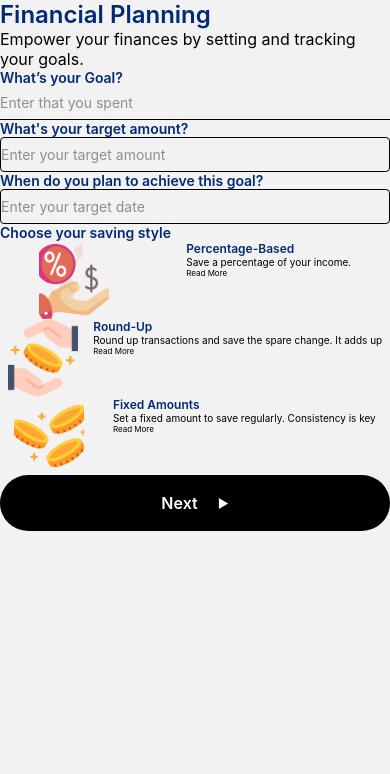
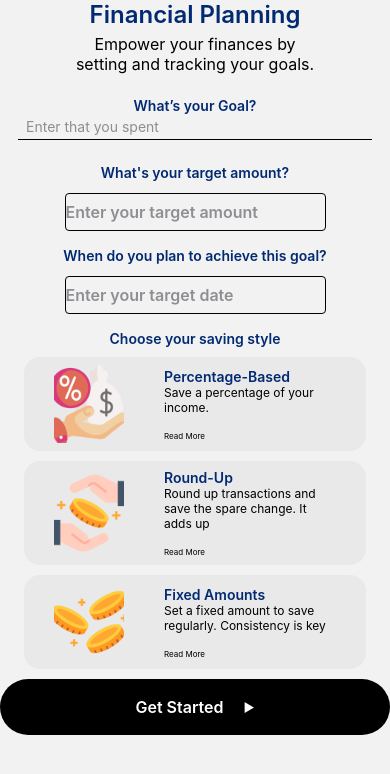
Before and after one commit to jscortes23/AppSaveMoney, a React Native app: screen /Planning in a window 390 px wide. Shown: the top 774 px of the page. Built offline with nearby package versions, Linux system fonts and the light colour scheme.

Commit message:
Refactoring StyledText and todo Planning Screen

```diff
--- a/src/components/StyledText.tsx
+++ b/src/components/StyledText.tsx
@@ -3,34 +3,36 @@ import React from 'react'
 import { Text } from 'react-native'
 import { colors, fontSize, fontWeight, text, textFallback } from 'themes/appTheme'
 
-export default function StyledText({ children, smX3, smX2, smX, sm, md, lg, lgX, lgX2, lgX3, lgX4, regular, semiBold, darkBlue, lightBlue, white, black, grey, style, textCentered, restOfProps }: TextStylesProps) {
+const StyledText: React.FC<TextStylesProps> = (props) => {
 
-  const textStyles: any = [
+  const textStyles: {} = [
     { ...textFallback.text },
-    smX3 && fontSize.smX3,
-    smX2 && fontSize.smX2,
-    smX && fontSize.smX,
-    sm && fontSize.sm,
-    md && fontSize.md,
-    lg && fontSize.lg,
-    lgX && fontSize.lgX,
-    lgX2 && fontSize.lgX2,
-    lgX3 && fontSize.lgX3,
-    lgX4 && fontSize.lgX4,
-    regular && fontWeight.regular,
-    semiBold && fontWeight.semiBold,
-    darkBlue && colors.darkBlue,
-    lightBlue && colors.lightBlue,
-    white && colors.white,
-    black && colors.black,
-    grey && colors.grey,
-    textCentered && text.center,
-    { ...style }
+    props.smX3 && fontSize.smX3,
+    props.smX2 && fontSize.smX2,
+    props.smX && fontSize.smX,
+    props.sm && fontSize.sm,
+    props.md && fontSize.md,
+    props.lg && fontSize.lg,
+    props.lgX && fontSize.lgX,
+    props.lgX2 && fontSize.lgX2,
+    props.lgX3 && fontSize.lgX3,
+    props.lgX4 && fontSize.lgX4,
+    props.regular && fontWeight.regular,
+    props.semiBold && fontWeight.semiBold,
+    props.darkBlue && colors.darkBlue,
+    props.lightBlue && colors.lightBlue,
+    props.white && colors.white,
+    props.black && colors.black,
+    props.grey && colors.grey,
+    props.textCentered && text.center,
+    { ...props.style }
   ]
 
   return (
-    <Text style={textStyles} {...restOfProps}>
-      {children}
+    <Text style={textStyles} {...props.restOfProps}>
+      {props.children}
     </Text>
   )
 }
+
+export default StyledText
--- a/src/screens/PlanningScreen.tsx
+++ b/src/screens/PlanningScreen.tsx
@@ -1,6 +1,6 @@
 import StyledText from "components/StyledText"
 import { Alert, Image, Pressable, ScrollView, StyleSheet, TextInput, View } from "react-native"
-import { button, rootColor, size } from "themes/appTheme"
+import { button, fontSize, rootColor, size } from "themes/appTheme"
 
 const PlanningScreen = () => {
   const handleSubmit = () => {
@@ -8,58 +8,104 @@ const PlanningScreen = () => {
   }
 
   const styles = StyleSheet.create({
+    header: {
+      alignItems: 'center',
+      alignSelf: 'center',
+      rowGap: 5,
+      maxWidth: 250,
+      marginBottom: 23
+    },
     inputBorderBottom: {
       borderBottomColor: rootColor.black,
       borderBottomWidth: 1,
-      paddingVertical: 8,
-      color: rootColor.black
+      paddingHorizontal: 8,
+      paddingVertical: 4,
+      marginHorizontal: 18,
+      color: rootColor.black,
+      marginBottom: 24
     },
     inputAllBorders: {
-      borderWidth: 1,
+      width: 261,
+      borderWidth: .5,
       borderColor: rootColor.black,
+      fontSize: fontSize.lg.fontSize,
+      fontWeight: '600',
       borderRadius: 4,
       paddingVertical: 8,
       color: rootColor.black
     },
     choiceContainer: {
       flexDirection: 'row',
-      alignItems: 'flex-start',
-      justifyContent: 'space-around'
+      alignItems: 'center',
+      paddingVertical: 8,
+      paddingHorizontal: 30,
+      columnGap: 40,
+      backgroundColor: '#e9e9e9',
+      marginHorizontal: 24,
+      borderRadius: 16,
+    },
+    contentSaving: {
+      rowGap: 10
+    },
+    choiceContent: {
+      // flex: 5,
+      flex: 1,
+      rowGap: 16
+    },
+    containerInput: {
+      alignItems: 'center',
+      justifyContent: 'center',
+      rowGap: 12,
+      marginBottom: 16,
+    },
+    containerSaving: {
+      rowGap: 10,
     }
   })
 
   return (
     <ScrollView>
+      <View style={styles.header}>
         <StyledText semiBold lgX2 darkBlue>Financial Planning</StyledText>
-      <StyledText lg>Empower your finances by setting and tracking your goals.</StyledText>
-      <StyledText semiBold md darkBlue>What’s your Goal?</StyledText>
+        <StyledText lg textCentered>Empower your finances by setting and tracking your goals.</StyledText>
+      </View>
+      <StyledText semiBold md darkBlue textCentered>What’s your Goal?</StyledText>
       <TextInput
         style={styles.inputBorderBottom}
         placeholderTextColor={rootColor.grey}
         placeholder="Enter that you spent"
       />
-      <StyledText semiBold md darkBlue>What's your target amount?</StyledText>
+      <View style={styles.containerInput}>
+        <StyledText semiBold md darkBlue textCentered>What's your target amount?</StyledText>
         <TextInput
           style={styles.inputAllBorders}
           placeholderTextColor={rootColor.grey}
           placeholder="Enter your target amount"
+          textAlign="center"
         />
-      <StyledText semiBold md darkBlue>When do you plan to achieve this goal?</StyledText>
+      </View>
+      <View style={styles.containerInput}>
+        <StyledText semiBold md darkBlue textCentered>When do you plan to achieve this goal?</StyledText>
         <TextInput
           style={styles.inputAllBorders}
           placeholderTextColor={rootColor.grey}
           placeholder="Enter your target date"
+          textAlign="center"
         />
-      <StyledText semiBold md darkBlue>Choose your saving style</StyledText>
-      <View>
+      </View>
+      <View style={styles.containerSaving}>
+        <StyledText semiBold md darkBlue textCentered>Choose your saving style</StyledText>
+        <View style={styles.contentSaving}>
           <View style={styles.choiceContainer}>
             <Image
               source={require('../../assets/img/handPercentage.png')}
               style={size.sm}
             />
+            <View style={styles.choiceContent}>
               <View>
-            <StyledText semiBold sm darkBlue>Percentage-Based</StyledText>
-            <StyledText smX>Save a percentage of your income.</StyledText>
+                <StyledText semiBold md darkBlue>Percentage-Based</StyledText>
+                <StyledText sm>Save a percentage of your income.</StyledText>
+              </View>
               <StyledText smX2>Read More</StyledText>
             </View>
           </View>
@@ -68,9 +114,11 @@ const PlanningScreen = () => {
               source={require('../../assets/img/handSaving.png')}
               style={size.sm}
             />
+            <View style={styles.choiceContent}>
               <View>
-            <StyledText semiBold sm darkBlue>Round-Up</StyledText>
-            <StyledText smX>Round up transactions and save the spare change. It adds up</StyledText>
+                <StyledText semiBold md darkBlue>Round-Up</StyledText>
+                <StyledText sm>Round up transactions and save the spare change. It adds up</StyledText>
+              </View>
               <StyledText smX2>Read More</StyledText>
             </View>
           </View>
@@ -79,18 +127,21 @@ const PlanningScreen = () => {
               source={require('../../assets/img/coin.png')}
               style={size.sm}
             />
+            <View style={styles.choiceContent}>
               <View>
-            <StyledText semiBold sm darkBlue>Fixed Amounts</StyledText>
-            <StyledText smX>Set a fixed amount to save regularly. Consistency is key</StyledText>
+                <StyledText semiBold md darkBlue>Fixed Amounts</StyledText>
+                <StyledText sm>Set a fixed amount to save regularly. Consistency is key</StyledText>
+              </View>
               <StyledText smX2>Read More</StyledText>
             </View>
           </View>
         </View>
         <Pressable style={button.secondary} onPress={handleSubmit}>
-        <StyledText semiBold lg white>Next</StyledText>
+          <StyledText semiBold lg white>Get Started</StyledText>
           <StyledText white>▶</StyledText>
         </Pressable>
-    </ScrollView >
+      </View>
+    </ScrollView>
   )
 }
 
```
Lines whose indentation alone changed are shown as unchanged.
